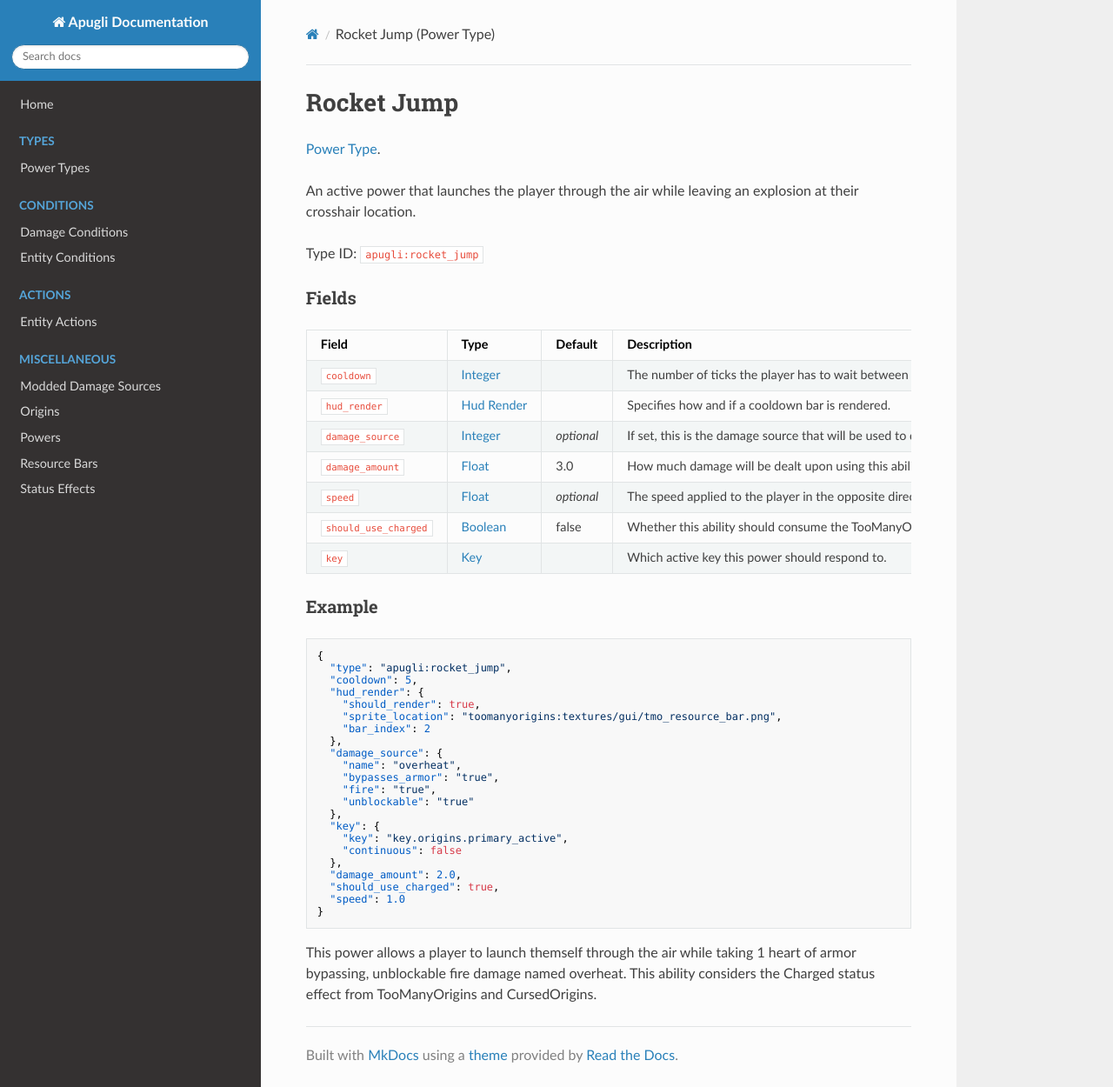
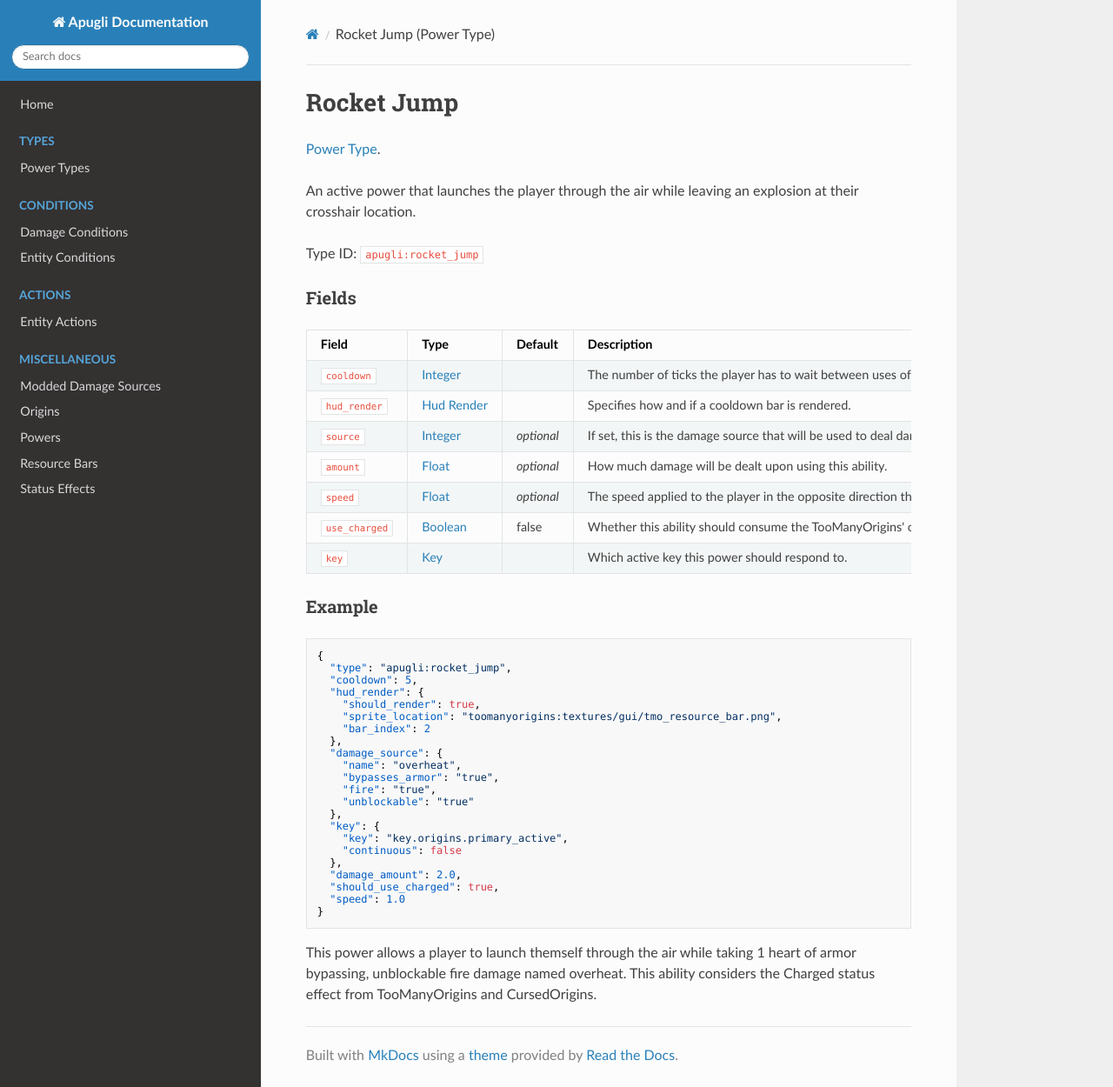
Before and after one commit to MerchantPug/apugli-docs, an MkDocs documentation site: the page built from docs/power_types/rocket_jump.md, in a window 1280 px wide and 1250 px high. Shown: the whole window at 87% size. Built offline with MkDocs 1.6.1, drawn with Linux system fonts in a browser that asks for light colours; nearby versions of some CDN libraries.

Commit message:
Renamed fields to be accurate to v1.0.2

```diff
--- a/docs/power_types/rocket_jump.md
+++ b/docs/power_types/rocket_jump.md
@@ -17,10 +17,10 @@ Field  | Type | Default | Description
 -------|------|---------|-------------
 `cooldown` | [Integer](https://origins.readthedocs.io/en/latest/data_types/integer/) |  | The number of ticks the player has to wait between uses of this power.
 `hud_render` | [Hud Render](https://origins.readthedocs.io/en/latest/data_types/hud_render/) |  | Specifies how and if a cooldown bar is rendered.
-`damage_source` | [Integer](https://origins.readthedocs.io/en/latest/data_types/integer/) | *optional* | If set, this is the damage source that will be used to deal the damage.
-`damage_amount` | [Float](https://origins.readthedocs.io/en/latest/data_types/float/) | 3.0 | How much damage will be dealt upon using this ability.
+`source` | [Integer](https://origins.readthedocs.io/en/latest/data_types/integer/) | *optional* | If set, this is the damage source that will be used to deal damage to the entity upon using this ability.
+`amount` | [Float](https://origins.readthedocs.io/en/latest/data_types/float/) | *optional*| How much damage will be dealt upon using this ability.
 `speed` | [Float](https://origins.readthedocs.io/en/latest/data_types/float/) | *optional* | The speed applied to the player in the opposite direction they are facing.
-`should_use_charged` | [Boolean](https://origins.readthedocs.io/en/latest/data_types/boolean/) | false | Whether this ability should consume the TooManyOrigins' or CursedOrigins' Charged status effect for a more powerful blast.
+`use_charged` | [Boolean](https://origins.readthedocs.io/en/latest/data_types/boolean/) | false | Whether this ability should consume the TooManyOrigins' or CursedOrigins' Charged status effect for a more powerful blast. This has no effect unless either mod is initialized.
 `key` | [Key](https://origins.readthedocs.io/en/latest/data_types/key/) | | Which active key this power should respond to.
 
 
```
Also changed, not shown: other parts of docs/power_types/rocket_jump.md (+1 -1 lines).
